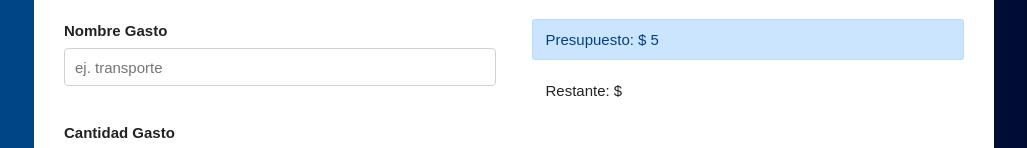
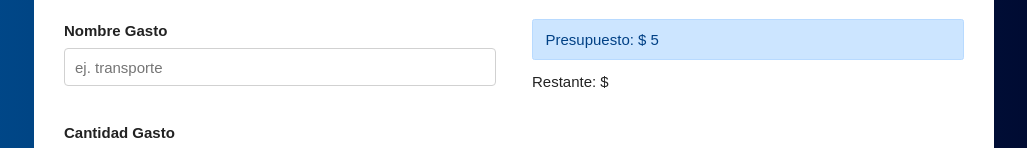
Before and after one commit to RosaIsela31/budget-react-practices, a React (Create React App) app: page / in a window 1280 px wide. Both pictures are taken after typing "5" into the empty fields and a click on the input "Definir Presupuesto". Shown: the part 186-334 px from the top of the page, without its empty margins (126-1153 px from the left). Built offline with nearby package versions, Linux system fonts and the light colour scheme.

Commit message:
delete a className in BudgetControl component

```diff
--- a/src/components/BudgetControl.js
+++ b/src/components/BudgetControl.js
@@ -7,7 +7,7 @@ const BudgetControl = ({ budget, remainig }) => {
       <div className='alert alert-primary'>
         Presupuesto: $ {budget}
       </div>
-      <div className='alert'>
+      <div>
         Restante: $ {remainig}
       </div>
     </Fragment>
```
